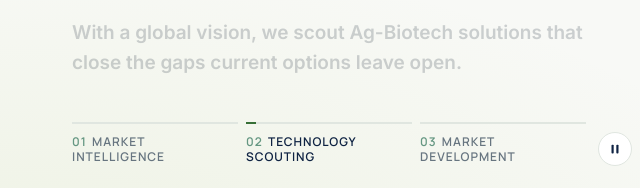
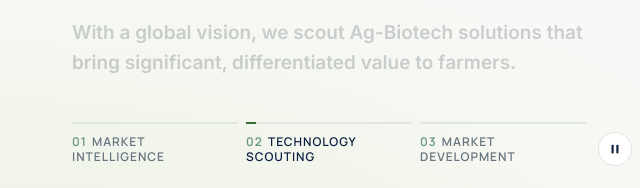
Before and after one commit to teoofinelli/sbi-web, a plain HTML site: page index.html in a window 1280 px wide. Shown: the part 461-649 px from the top of the page, 0-640 px from the left. Drawn offline with Linux system fonts and the light colour scheme.

Commit message:
Hero: mensaje de scouting enfocado en el valor diferencial para el agricultor
Co-Authored-By: Claude Opus 5.5 <noreply@anthropic.com>

```diff
--- a/i18n.js
+++ b/i18n.js
@@ -15,7 +15,7 @@
     "hero.eyebrow": "<span class=\"nowrap\">Ag-Biotech</span> · Del mundo a <span class=\"nowrap\">Latinoamérica</span>",
     "hero.tagline": "<span class=\"nowrap\">Tecnología global.</span> <span class=\"nowrap accent\">Inteligencia local.</span> <span class=\"nowrap\">Crecimiento regional.</span>",
     "hero.slide1": "Conectamos la innovación agrícola global con oportunidades reales de mercado.",
-    "hero.slide2": "Con una visión global, buscamos soluciones <span class=\"nowrap\">Ag-Biotech</span> que cierren las brechas que las opciones actuales dejan abiertas.",
+    "hero.slide2": "Con una visión global, buscamos soluciones <span class=\"nowrap\">Ag-Biotech</span> que aporten un valor diferencial significativo al agricultor.",
     "hero.slide3": "Transformamos la innovación en negocios viables y crecimiento sostenible en toda Latinoamérica.",
     "hero.tab1": "<span class=\"tab-num\">01</span> Inteligencia de mercado<span class=\"tab-progress\"></span>",
     "hero.tab2": "<span class=\"tab-num\">02</span> Scouting tecnológico<span class=\"tab-progress\"></span>",
--- a/index.html
+++ b/index.html
@@ -71,7 +71,7 @@
                 <p class="slide-lead" data-i18n="hero.slide1">Connecting global agricultural innovation with real market opportunities.</p>
               </div>
               <div class="slide" data-index="1" role="group" aria-roledescription="slide" aria-label="2 of 3">
-                <p class="slide-lead" data-i18n="hero.slide2">With a global vision, we scout <span class="nowrap">Ag-Biotech</span> solutions that close the gaps current options leave open.</p>
+                <p class="slide-lead" data-i18n="hero.slide2">With a global vision, we scout <span class="nowrap">Ag-Biotech</span> solutions that bring significant, differentiated value to farmers.</p>
               </div>
               <div class="slide" data-index="2" role="group" aria-roledescription="slide" aria-label="3 of 3">
                 <p class="slide-lead" data-i18n="hero.slide3">We turn innovation into viable business and sustainable growth across Latin America.</p>
@@ -340,7 +340,7 @@
     </div>
   </footer>
 
-  <script src="i18n.js?v=11"></script>
+  <script src="i18n.js?v=12"></script>
   <script src="main.js?v=8" defer></script>
 </body>
 </html>
```
